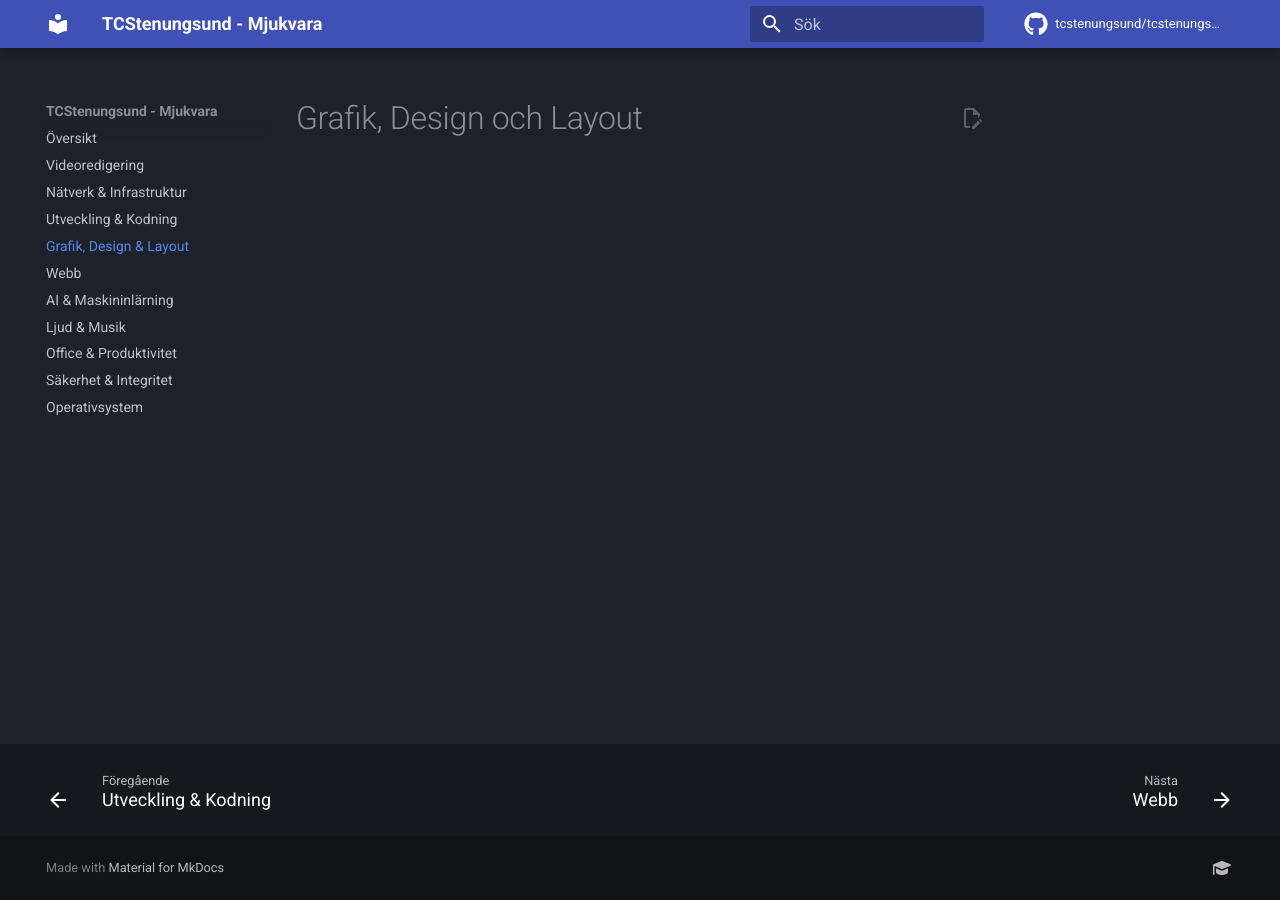
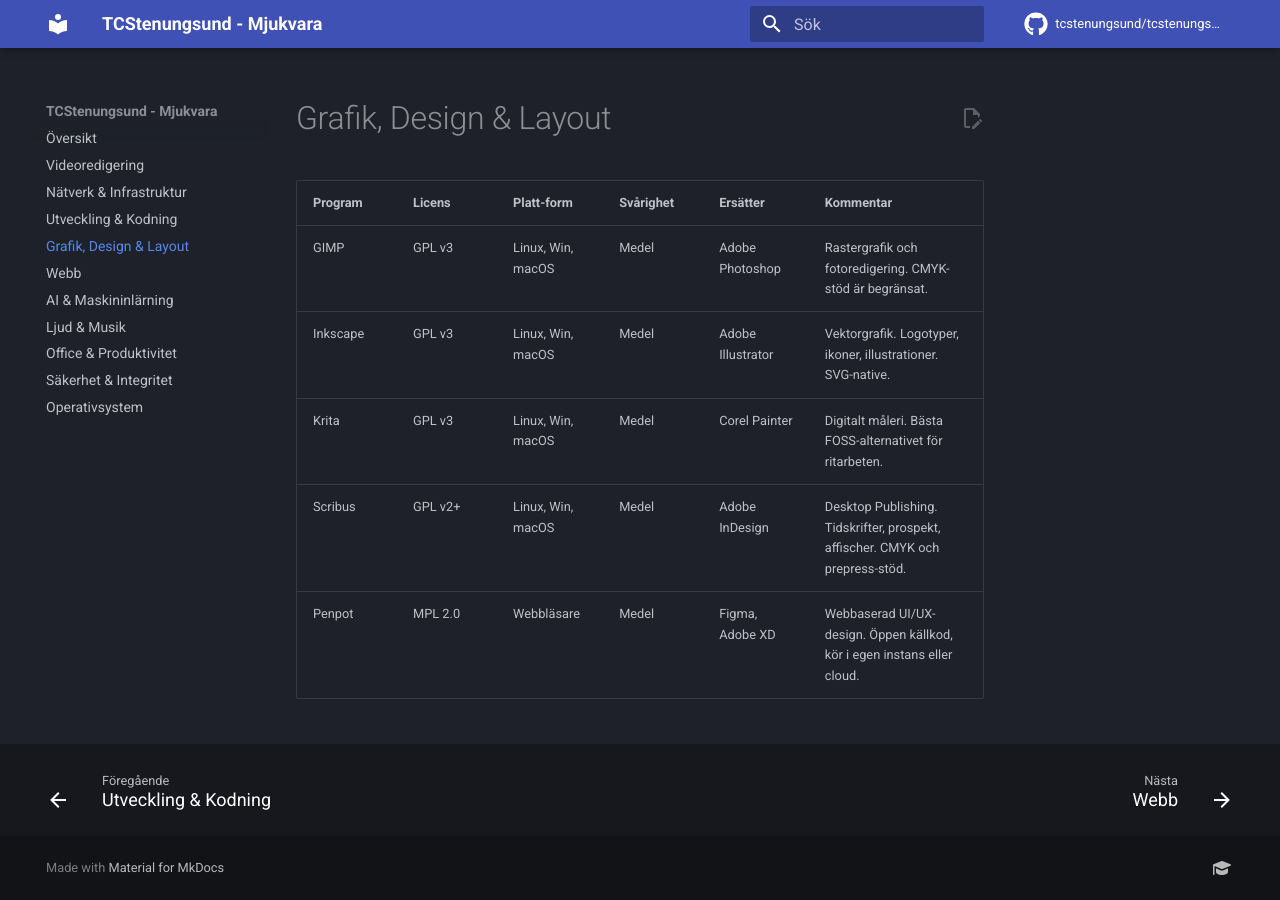
Before and after one commit to tcstenungsund/mjukvara, an MkDocs documentation site: the page built from docs/grafik/index.md, in a window 1280 px wide. Built offline with MkDocs 1.6.1 and Material for MkDocs 9.7.7, drawn with Linux system fonts in a browser that asks for light colours; comment, search, counter and statistics services are not loaded.

Commit message:
Revise index and add software comparison table
Updated the title and added a table of graphic design software with details.

```diff
--- a/docs/grafik/index.md
+++ b/docs/grafik/index.md
@@ -1 +1,9 @@
-# Grafik, Design och Layout
+# Grafik, Design & Layout
+
+| Program | Licens | Platt-form | Svårighet | Ersätter | Kommentar |
+|---|---|---|---|---|---|
+| GIMP | GPL v3 | Linux, Win, macOS | Medel | Adobe Photoshop | Rastergrafik och fotoredigering. CMYK-stöd är begränsat. |
+| Inkscape | GPL v3 | Linux, Win, macOS | Medel | Adobe Illustrator | Vektorgrafik. Logotyper, ikoner, illustrationer. SVG-native. |
+| Krita | GPL v3 | Linux, Win, macOS | Medel | Corel Painter | Digitalt måleri. Bästa FOSS-alternativet för ritarbeten. |
+| Scribus | GPL v2+ | Linux, Win, macOS | Medel | Adobe InDesign | Desktop Publishing. Tidskrifter, prospekt, affischer. CMYK och prepress-stöd. |
+| Penpot | MPL 2.0 | Webbläsare | Medel | Figma, Adobe XD | Webbaserad UI/UX-design. Öppen källkod, kör i egen instans eller cloud. |
```
